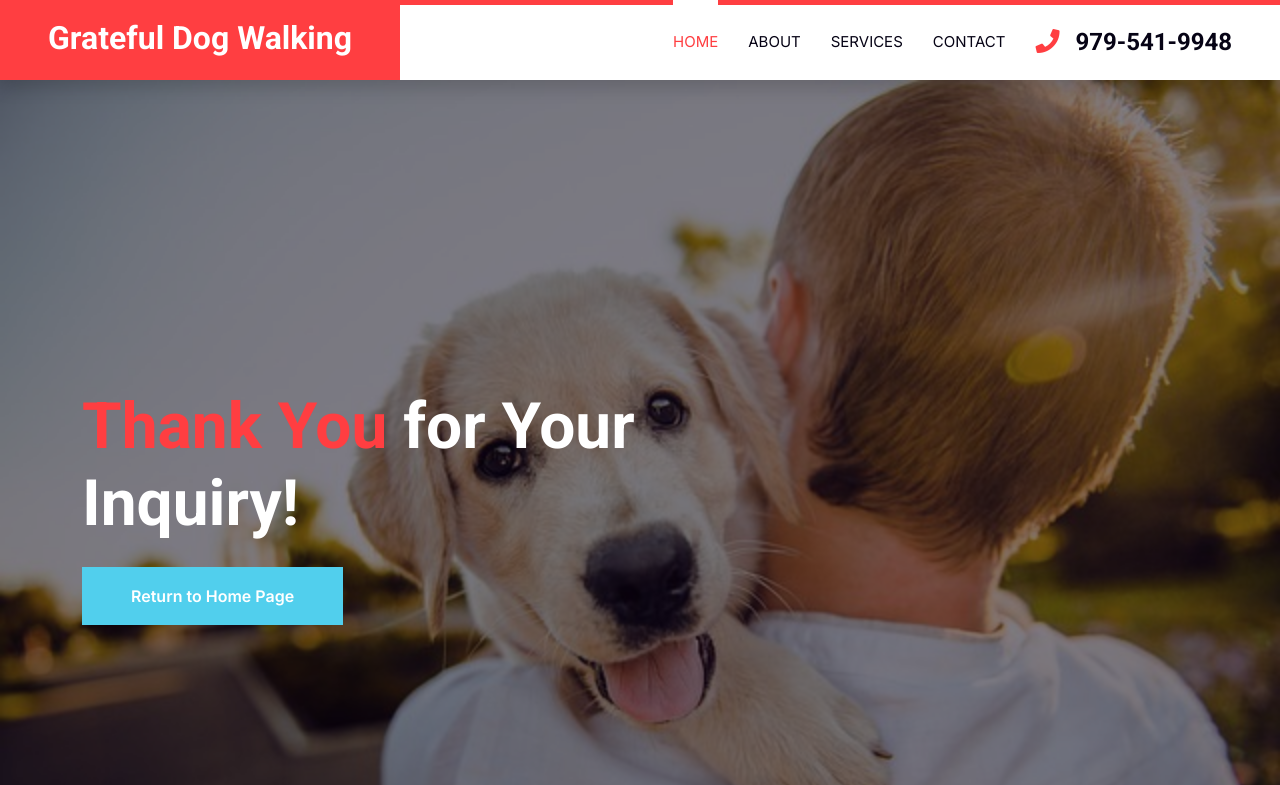
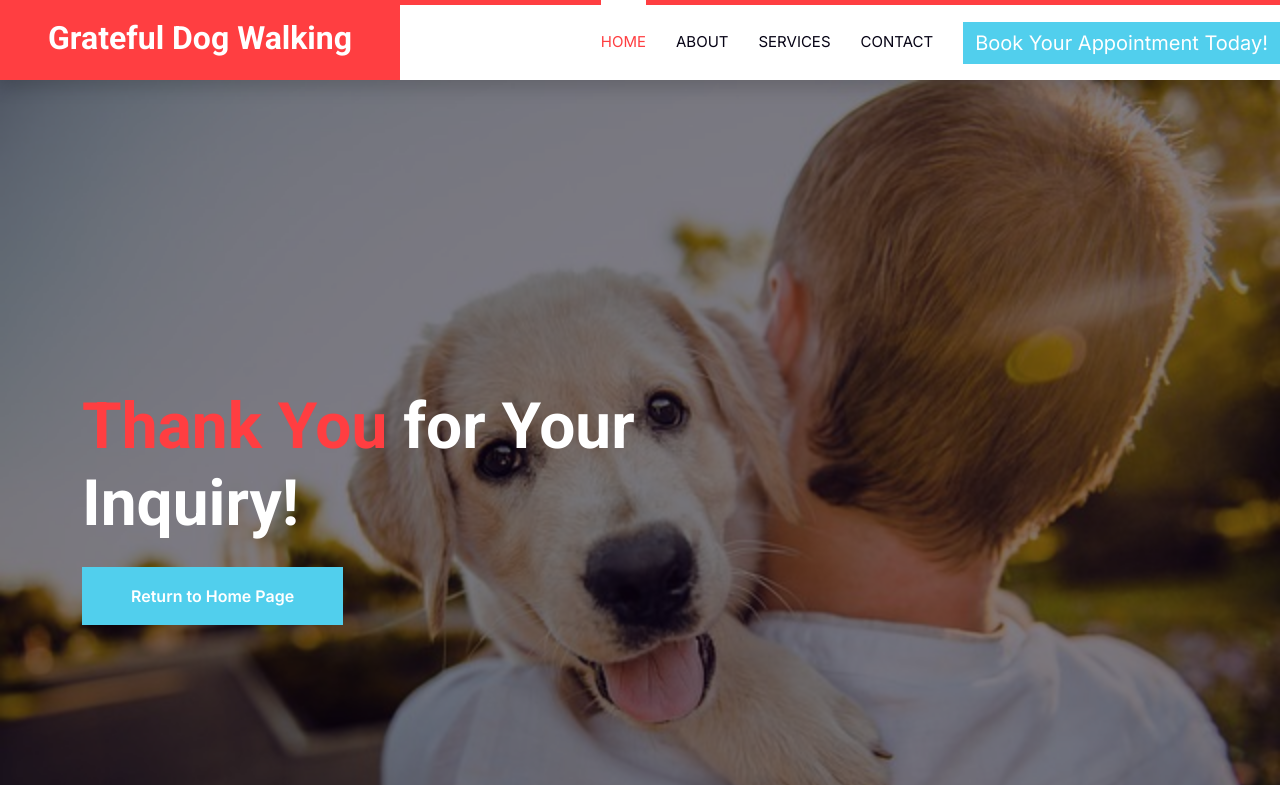
Before and after one commit to mjanke28/gratefuldogwalking.com, a plain HTML site: page thanks.html in a window 1280 px wide. Shown: the top 785 px of the page. Drawn offline with nearby package versions, Linux system fonts and the light colour scheme.

Commit message:
navbar-collapse

```diff
--- a/thanks.html
+++ b/thanks.html
@@ -68,8 +68,11 @@
                     </div> -->
                 </div>
                 <!-- <a href="contact.html" class="nav-item nav-link">Contact</a> -->
+                <a href="https://calendly.com/gratefuldogwalking"  target="_blank" style="display:inline-flex;font-weight:400;font-size:1.25rem;
+                color:#FFFF;background-color:#51CFED;border-color:#51CFED;text-align:center;vertical-align:middle;padding:.375rem .75rem;border-radius:0px;">
+                Book Your Appointment Today!</a>
             </div>
-            <h4 class="m-0 pe-lg-5 d-none d-lg-block"><i class="fa fa-phone text-primary me-3"></i>979-541-9948</h4>
+            <!-- <h4 class="m-0 pe-lg-5 d-none d-lg-block"><i class="fa fa-phone text-primary me-3"></i>979-541-9948</h4> -->
         </div>
     </nav>
     <!-- Navbar End -->
```
Also changed, not shown: index.html (+1 -1 lines).
